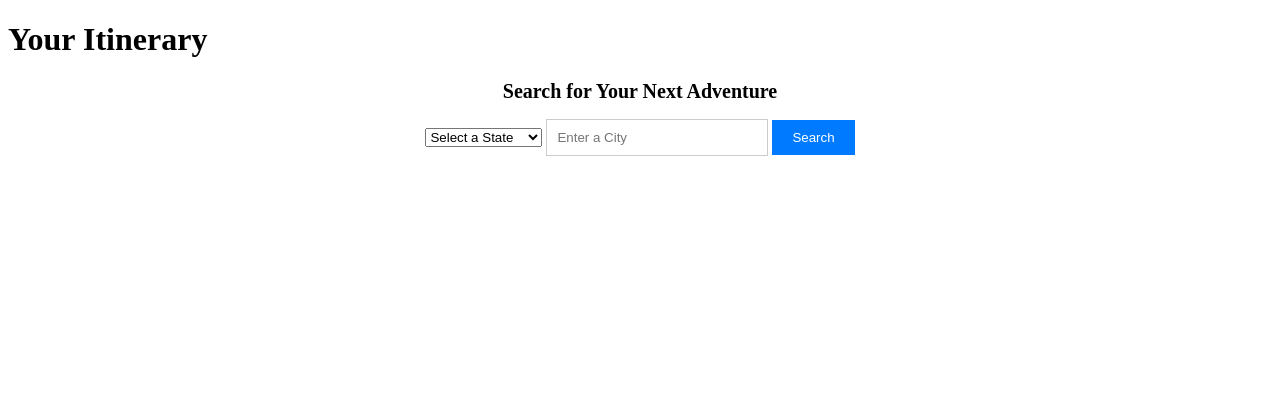
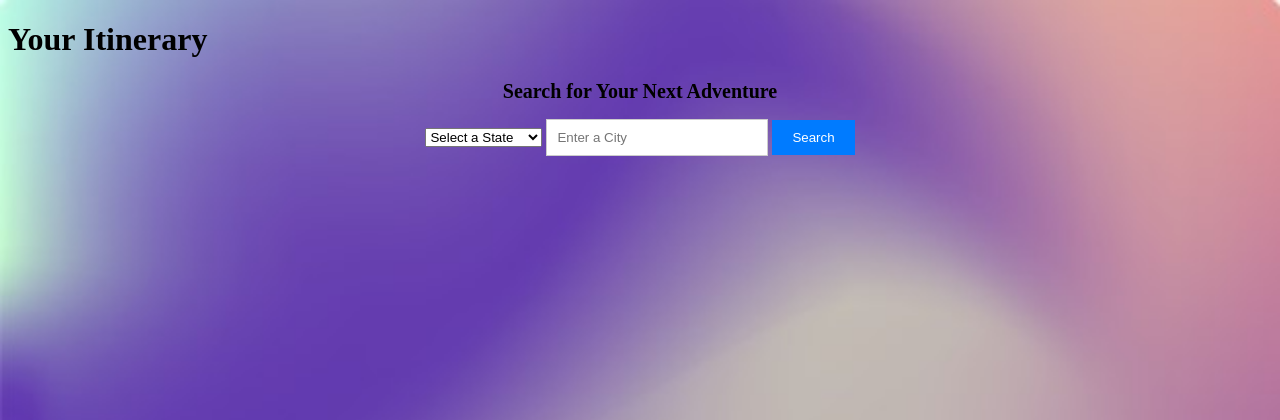
Before and after one commit to alec0322/Itinero, a Django app: template backend/django/itinero/users/templates/users/landing.html in a window 1280 px wide. Shown: the top 420 px of the page. Run offline with Django 4.2, Linux system fonts and the light colour scheme; the template is opened without the code that fills it, so the values that code supplies are empty.

Commit message:
Added background to landing

```diff
--- a/backend/django/itinero/users/templates/users/landing.html
+++ b/backend/django/itinero/users/templates/users/landing.html
@@ -4,6 +4,12 @@
     <meta charset="UTF-8">
     <meta name="viewport" content="width=device-width, initial-scale=1.0">
     <title>Your Itinerary</title>
+    <style>
+        body{
+        background-image: url('background.jpg');
+        background-size:cover
+        }
+    </style>
 </head>
 <body>
     <header>
```
